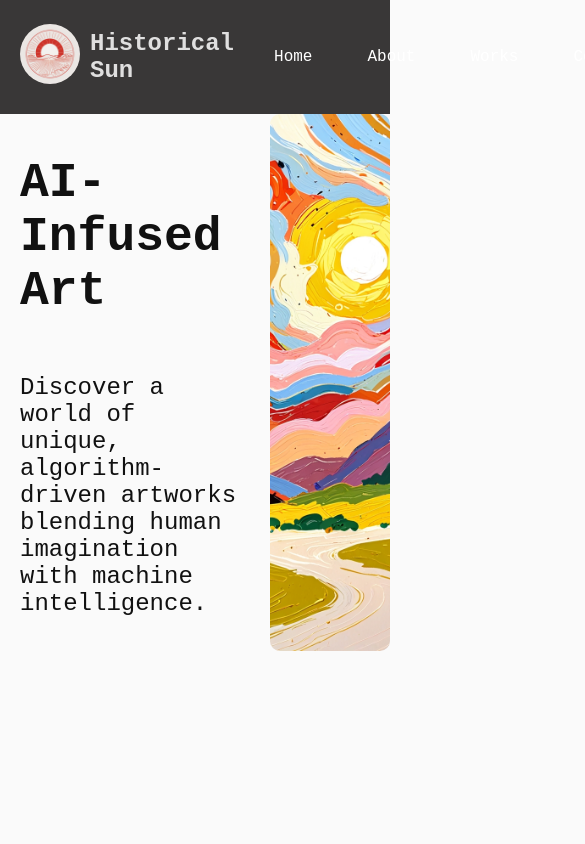
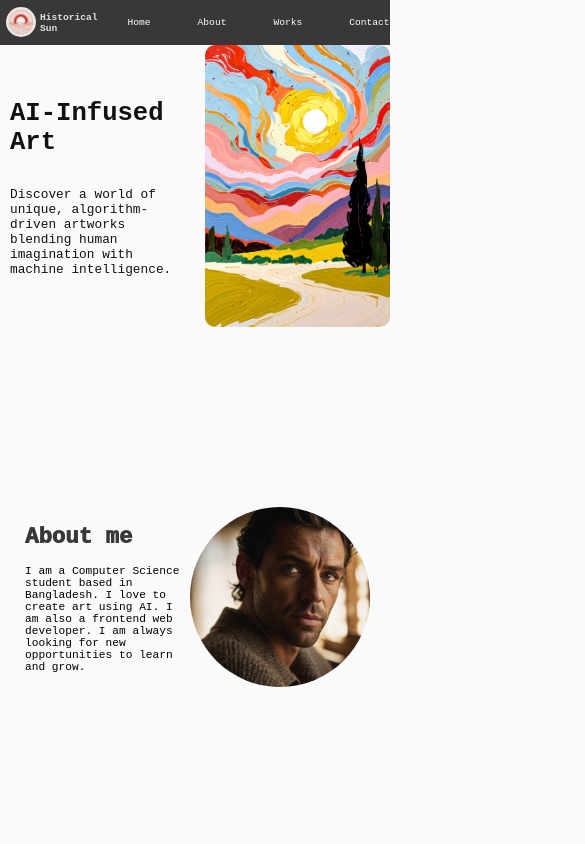
Before and after one commit to mahatabul/art_web, a plain HTML site: page index.html in a window 390 px wide. Shown: the top 844 px of the page, 585 px wide, since content can reach past the window. Drawn offline with Linux system fonts and the light colour scheme; a web font is replaced by a local one.

Commit message:
responsive

```diff
--- a/style.css
+++ b/style.css
@@ -1,4 +1,4 @@
-html{
+html {
   scroll-behavior: smooth;
 }
 body {
@@ -6,7 +6,7 @@ body {
   margin: 0;
   padding: 0;
 }
-img{
+img {
   border-radius: 10px;
 }
 header {
@@ -81,6 +81,7 @@ nav {
   object-fit: cover;
   object-position: center;
 }
+
 #about {
   display: flex;
   flex-direction: row;
@@ -114,28 +115,25 @@ nav {
   align-items: center;
 }
 #about-img img {
-  width: 500px;
-  height: 500px;
+  width: 440px;
+  height: 440px;
   object-fit: cover;
   object-position: center;
+  border-radius: 50%;
 }
-#works{
+
+#works {
   display: flex;
   flex-direction: column;
   text-align: center;
   justify-content: center;
   margin: 0 auto;
-
-
 }
 #works h1 {
   font-family: monospace, sans-serif, Arial, Helvetica;
   font-size: 4rem;
   color: rgb(57, 55, 55);
   font-weight: 900;
-
-
-
 }
 
 #works1 {
@@ -150,13 +148,11 @@ nav {
   margin: auto;
 }
 
-
 #works1 img {
   width: 400px;
-  /* height: 400px; */
+  height: 400px;
   object-fit: cover;
   object-position: center;
-
 }
 #works1 img:hover {
   transform: scale(1.1);
@@ -184,14 +180,12 @@ nav {
   justify-content: center;
   gap: 20px;
   padding: 10px 0;
-
 }
 
 #social-links a img {
   width: 40px;
   height: 40px;
   transition: transform 0.3s, opacity 0.3s;
-
 }
 
 #social-links a img:hover {
@@ -206,3 +200,154 @@ nav {
   color: rgba(255, 255, 255, 0.6);
   margin-top: 10px;
 }
+
+@media screen and (max-width: 412px) {
+  nav {
+    display: flex;
+    flex-direction: row;
+    justify-content: space-between;
+    align-items: center;
+    padding: 2px 6px;
+    margin-left: auto;
+    margin-right: auto;
+  }
+
+  #logo {
+    display: flex;
+    flex-direction: row;
+    gap: 4px;
+    color: rgba(255, 255, 255, 0.844);
+    font-family: monospace, sans-serif, Arial, Helvetica;
+    font-size: 0.4em;
+    justify-content: space-between;
+    align-items: center;
+    max-width: max-content;
+  }
+  #logo img {
+    width: 30px;
+    height: 30px;
+    border-radius: 50%;
+  }
+
+  #nav {
+    display: flex;
+    flex-direction: row;
+    gap: 7px;
+    padding: 5px 10px;
+  }
+  #nav a {
+    text-decoration: none;
+    color: white;
+    font-family: monospace, sans-serif, Arial, Helvetica;
+    font-size: 0.6rem;
+    padding: 10px 20px;
+  }
+
+  #home {
+    display: flex;
+    flex-direction: row;
+    gap: 5px;
+    max-height: 50em;
+  }
+  #intro {
+    display: flex;
+    max-width: fit-content;
+    height: 100%;
+    padding: 5px 10px;
+    margin: auto;
+    flex-direction: column;
+    justify-content: center;
+    font-family: Arsenal SC, monospace, sans-serif, Arial, Helvetica;
+    color: rgb(17, 17, 17);
+    font-size: .8rem;
+
+    flex-wrap: wrap;
+  }
+
+  #image img {
+    width: 100%;
+    height: 100%;
+    object-fit: cover;
+    object-position: center;
+  }
+
+
+  #about {
+    display: flex;
+    flex-direction: row;
+    gap: .5px;
+    align-items: center;
+    padding: 10px 10px 10px 10px;
+  }
+  #about-text {
+    padding-left: 15px;
+  }
+  #about-text h1 {
+    font-family: monospace, sans-serif, Arial, Helvetica;
+    font-size: 1.4rem;
+    color: rgb(57, 55, 55);
+    font-weight: 1000;
+  }
+
+  #about p {
+    font-family: system-ui, -apple-system, BlinkMacSystemFont, "Segoe UI", Roboto,
+      Oxygen, Ubuntu, Cantarell, "Open Sans", "Helvetica Neue", sans-serif;
+    font-weight: 300;
+    font-size: .7rem;
+    font-family: "Courier New", Courier, monospace;
+  }
+
+  #about-img {
+    display: flex;
+    padding: 10px 10px;
+    width: 100%;
+    justify-content: center;
+    align-items: center;
+  }
+  #about-img img {
+    width: 180px;
+    height: 180px;
+    object-fit: cover;
+    object-position: center;
+    border-radius: 50%;
+  }
+
+  #works {
+    display: flex;
+    flex-direction: column;
+    text-align: center;
+    justify-content: center;
+    margin: 0 auto;
+  }
+  #works h1 {
+    font-family: monospace, sans-serif, Arial, Helvetica;
+    font-size: 2rem;
+    color: rgb(57, 55, 55);
+    font-weight: 900;
+  }
+
+  #works1 {
+    display: flex;
+    flex-direction: row;
+    gap: 25px;
+
+    flex-wrap: wrap;
+    /* padding: 20px 20px; */
+    padding-left: 7%;
+    padding-bottom: 3%;
+    margin: auto;
+  }
+
+  #works1 img {
+    width: 100px;
+    height: 100px;
+    object-fit: cover;
+    object-position: center;
+  }
+  #works1 img:hover {
+    transform: scale(1.1);
+    transition: transform 0.5s;
+  }
+
+
+}
```
